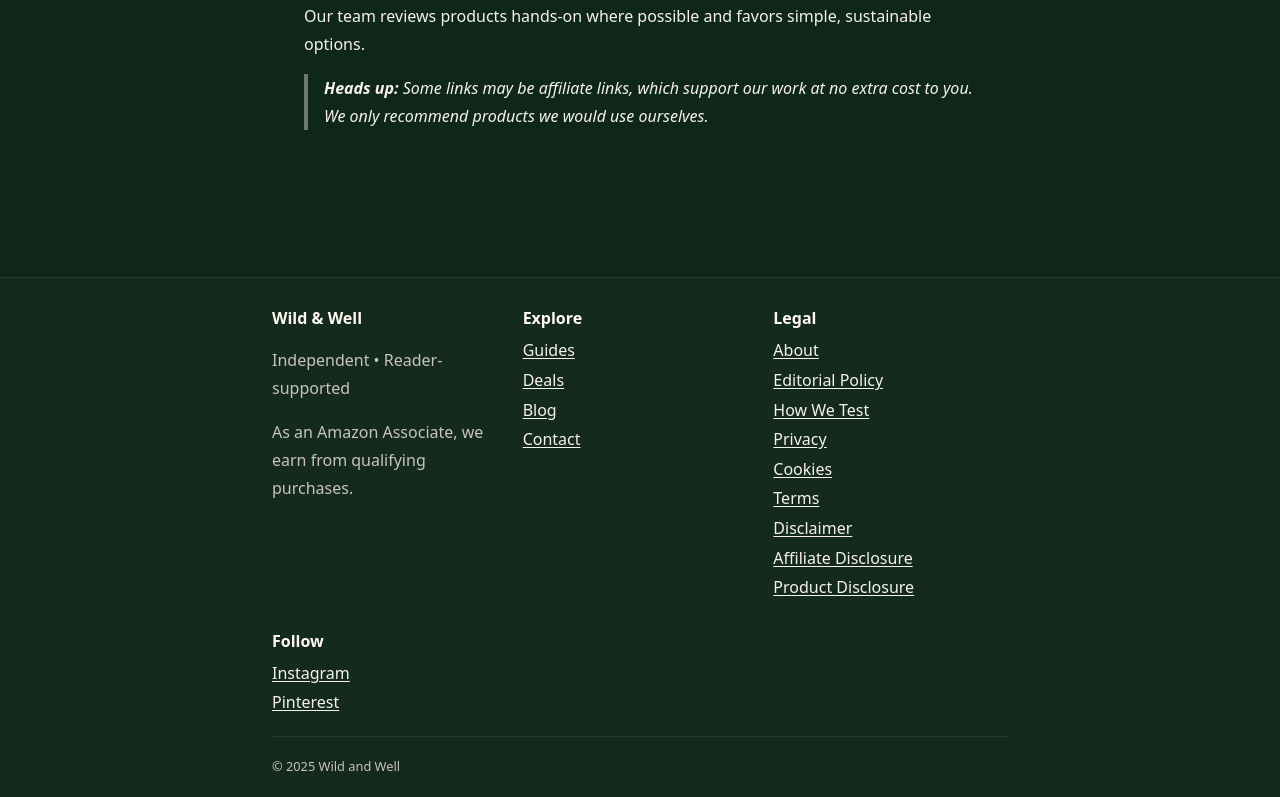
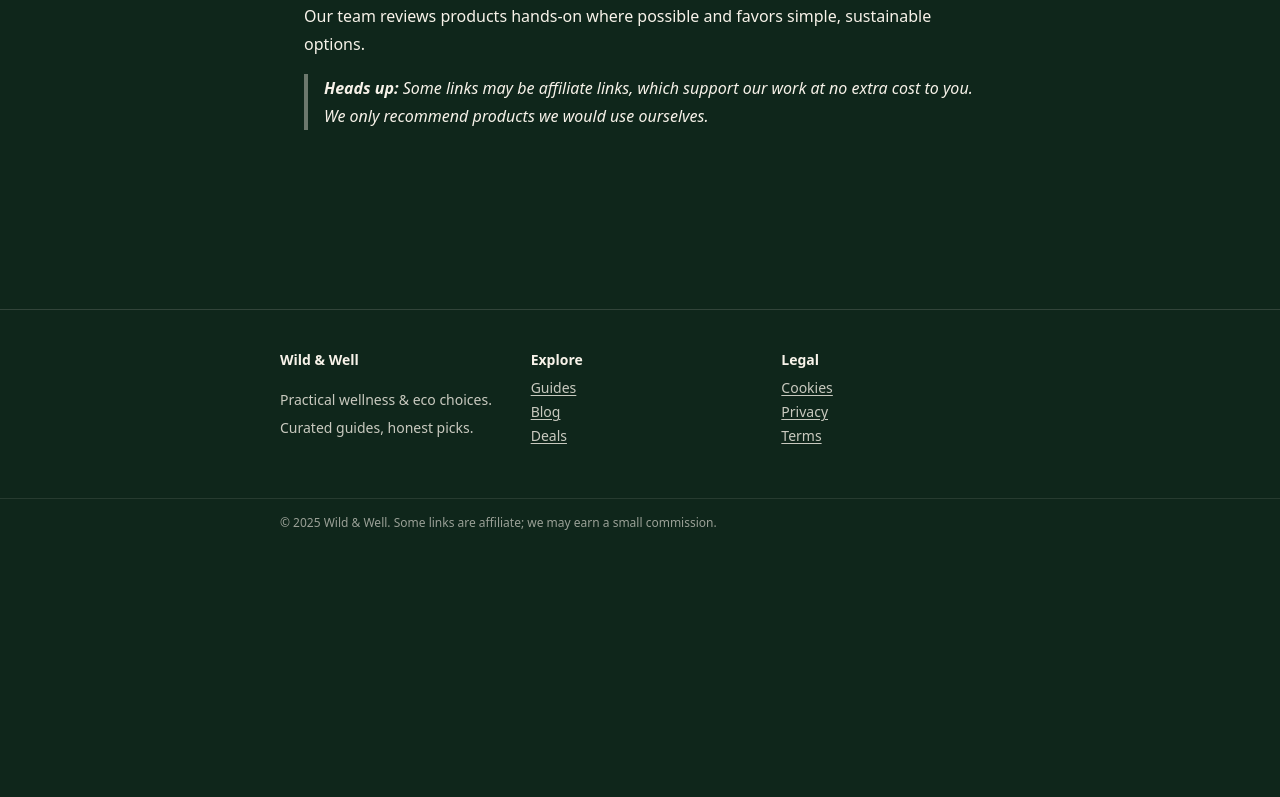
Before and after one commit to dariosandison/Eco---Holistic, a Next.js app: page /about in a window 1280 px wide. Shown: the part 2145-2942 px from the top of the page. After the commit the page ends 2692 px from the top, so only its background shows below. Built offline with nearby package versions, Linux system fonts and the light colour scheme; no server answers.

Commit message:
Update SiteFooter.jsx

```diff
--- a/components/SiteFooter.jsx
+++ b/components/SiteFooter.jsx
@@ -1,58 +1,36 @@
 import Link from "next/link";
 
-const legal = [
-  { href:"/about", label:"About" },
-  { href:"/editorial-policy", label:"Editorial Policy" },
-  { href:"/how-we-test", label:"How We Test" },
-  { href:"/privacy", label:"Privacy" },
-  { href:"/cookies", label:"Cookies" },
-  { href:"/terms", label:"Terms" },
-  { href:"/disclaimer", label:"Disclaimer" },
-  { href:"/affiliate-disclosure", label:"Affiliate Disclosure" },
-  { href:"/product-disclosure", label:"Product Disclosure" },
-];
-
-export default function SiteFooter(){
+export default function SiteFooter() {
   return (
-    <footer style={{marginTop:"2rem", borderTop:"1px solid rgba(255,255,255,0.08)", background:"rgba(255,255,255,0.02)"}}>
-      <div className="container" style={{padding:"1.25rem 1rem"}}>
-        <div style={{display:"grid", gridTemplateColumns:"repeat(auto-fit,minmax(180px,1fr))", gap:"1rem"}}>
+    <footer className="mt-16 border-t border-cream/15 bg-hunter">
+      <div className="container py-10 grid md:grid-cols-3 gap-8 text-sm">
         <div>
-            <h4 style={{margin:".5rem 0", color:"#FFF8EE"}}>Wild & Well</h4>
-            <p style={{color:"#C9C4B8"}}>Independent • Reader-supported</p>
-            <p style={{color:"#C9C4B8", marginTop:8}}>
-              As an Amazon Associate, we earn from qualifying purchases.
+          <div className="text-cream font-semibold mb-2">Wild & Well</div>
+          <p className="text-cream/80">
+            Practical wellness & eco choices. Curated guides, honest picks.
           </p>
         </div>
         <div>
-            <h4 style={{margin:".5rem 0", color:"#FFF8EE"}}>Explore</h4>
-            <ul style={{listStyle:"none", padding:0, margin:".25rem 0"}}>
-              <li style={{margin:".35rem 0"}}><Link href="/guides">Guides</Link></li>
-              <li style={{margin:".35rem 0"}}><Link href="/deals">Deals</Link></li>
-              <li style={{margin:".35rem 0"}}><Link href="/blog">Blog</Link></li>
-              <li style={{margin:".35rem 0"}}><Link href="/contact">Contact</Link></li>
+          <div className="text-cream font-semibold mb-2">Explore</div>
+          <ul className="space-y-1 text-cream/80">
+            <li><Link href="/guides">Guides</Link></li>
+            <li><Link href="/blog">Blog</Link></li>
+            <li><Link href="/deals">Deals</Link></li>
           </ul>
         </div>
         <div>
-            <h4 style={{margin:".5rem 0", color:"#FFF8EE"}}>Legal</h4>
-            <ul style={{listStyle:"none", padding:0, margin:".25rem 0"}}>
-              {legal.map((l) => (
-                <li key={l.href} style={{margin:".35rem 0"}}>
-                  <Link href={l.href}>{l.label}</Link>
-                </li>
-              ))}
-            </ul>
-          </div>
-          <div>
-            <h4 style={{margin:".5rem 0", color:"#FFF8EE"}}>Follow</h4>
-            <ul style={{listStyle:"none", padding:0, margin:".25rem 0"}}>
-              <li style={{margin:".35rem 0"}}><a href="https://instagram.com" target="_blank" rel="noopener noreferrer">Instagram</a></li>
-              <li style={{margin:".35rem 0"}}><a href="https://pinterest.com" target="_blank" rel="noopener noreferrer">Pinterest</a></li>
+          <div className="text-cream font-semibold mb-2">Legal</div>
+          <ul className="space-y-1 text-cream/80">
+            <li><Link href="/legal/cookies">Cookies</Link></li>
+            <li><Link href="/legal/privacy">Privacy</Link></li>
+            <li><Link href="/legal/terms">Terms</Link></li>
           </ul>
         </div>
       </div>
-        <hr style={{border:0, borderTop:"1px solid rgba(255,255,255,0.08)", margin:"1rem 0"}} />
-        <small style={{color:"#C9C4B8"}}>© {new Date().getFullYear()} Wild and Well</small>
+      <div className="border-t border-cream/10 py-4">
+        <div className="container text-cream/60 text-xs">
+          © {new Date().getFullYear()} Wild & Well. Some links are affiliate; we may earn a small commission.
+        </div>
       </div>
     </footer>
   );
```
Lines whose indentation alone changed are shown as unchanged.
